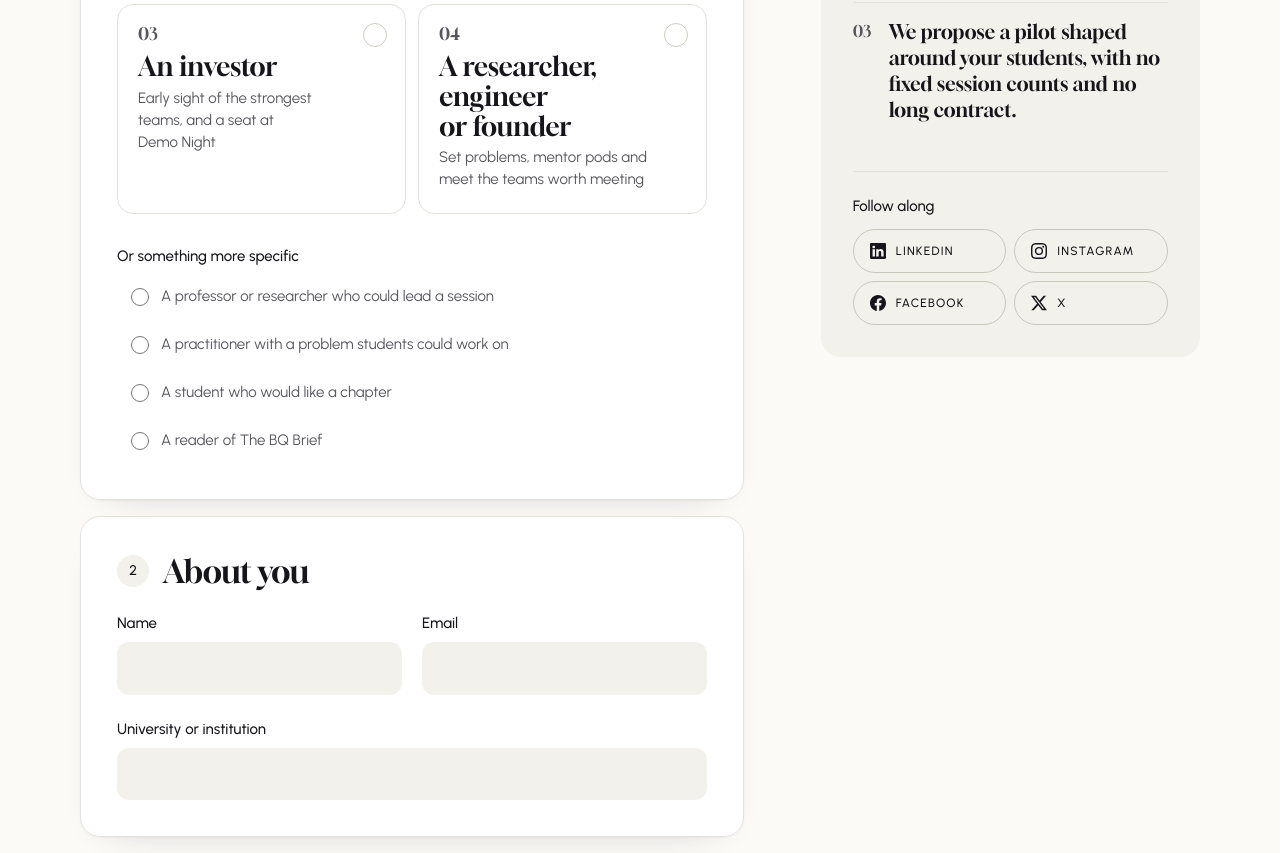
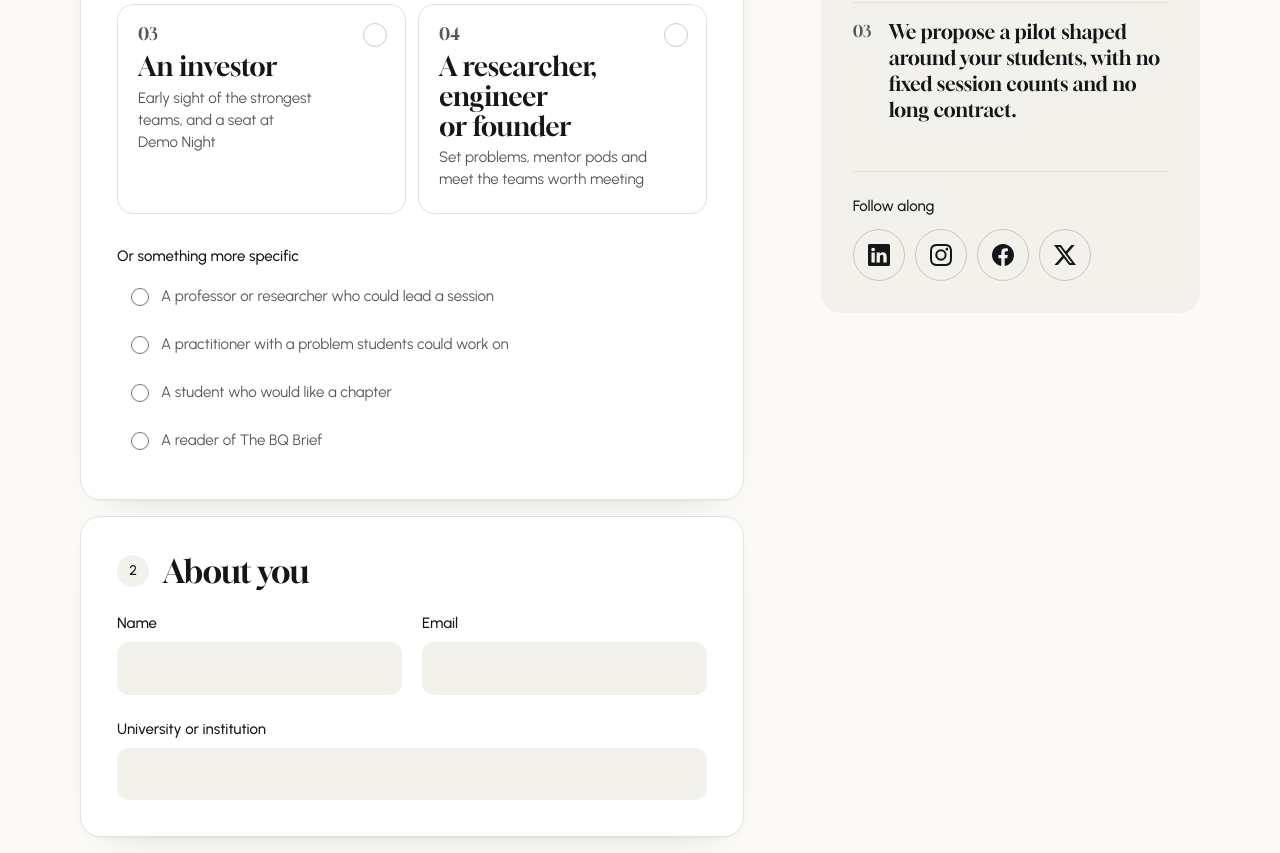
Before and after one commit to Shreyan1/bq-site, a website: page apply.html in a window 1280 px wide. Shown: the part 916-1769 px from the top of the page. Drawn offline with Linux system fonts and the light colour scheme.

Commit message:
Make the social links round icon buttons without the platform names
The names are gone from the pills and the marks are larger, so the four
sit in one row as round buttons. Each keeps its name in aria-label for
screen readers. The vermilion fill that grows from the pointer stays.

```diff
--- a/apply.html
+++ b/apply.html
@@ -525,10 +525,10 @@
           <div class="aside-follow">
             <p class="label">Follow along</p>
             <ul class="social">
-              <li><a href="https://www.linkedin.com/company/buildersquorum" target="_blank" rel="noopener" aria-label="Builders’ Quorum on LinkedIn"><svg class="social-icon" width="16" height="16" aria-hidden="true" focusable="false"><use href="assets/social.svg#linkedin"/></svg>LinkedIn</a></li>
-              <li><a href="https://www.instagram.com/buildersquorum" target="_blank" rel="noopener" aria-label="Builders’ Quorum on Instagram"><svg class="social-icon" width="16" height="16" aria-hidden="true" focusable="false"><use href="assets/social.svg#instagram"/></svg>Instagram</a></li>
-              <li><a href="https://www.facebook.com/buildersquorum" target="_blank" rel="noopener" aria-label="Builders’ Quorum on Facebook"><svg class="social-icon" width="16" height="16" aria-hidden="true" focusable="false"><use href="assets/social.svg#facebook"/></svg>Facebook</a></li>
-              <li><a href="https://x.com/BuildersQuorum" target="_blank" rel="noopener" aria-label="Builders’ Quorum on X"><svg class="social-icon" width="16" height="16" aria-hidden="true" focusable="false"><use href="assets/social.svg#twitter-x"/></svg>X</a></li>
+              <li><a href="https://www.linkedin.com/company/buildersquorum" target="_blank" rel="noopener" aria-label="Builders’ Quorum on LinkedIn"><svg class="social-icon" width="16" height="16" aria-hidden="true" focusable="false"><use href="assets/social.svg#linkedin"/></svg></a></li>
+              <li><a href="https://www.instagram.com/buildersquorum" target="_blank" rel="noopener" aria-label="Builders’ Quorum on Instagram"><svg class="social-icon" width="16" height="16" aria-hidden="true" focusable="false"><use href="assets/social.svg#instagram"/></svg></a></li>
+              <li><a href="https://www.facebook.com/buildersquorum" target="_blank" rel="noopener" aria-label="Builders’ Quorum on Facebook"><svg class="social-icon" width="16" height="16" aria-hidden="true" focusable="false"><use href="assets/social.svg#facebook"/></svg></a></li>
+              <li><a href="https://x.com/BuildersQuorum" target="_blank" rel="noopener" aria-label="Builders’ Quorum on X"><svg class="social-icon" width="16" height="16" aria-hidden="true" focusable="false"><use href="assets/social.svg#twitter-x"/></svg></a></li>
             </ul>
           </div>
         </aside>
@@ -548,10 +548,10 @@
           <p><a href="mailto:hello@buildersquorum.com">hello@buildersquorum.com</a></p>
           <h2 class="footer-title footer-follow">Follow</h2>
           <ul class="social">
-            <li><a href="https://www.linkedin.com/company/buildersquorum" target="_blank" rel="noopener" aria-label="Builders’ Quorum on LinkedIn"><svg class="social-icon" width="16" height="16" aria-hidden="true" focusable="false"><use href="assets/social.svg#linkedin"/></svg>LinkedIn</a></li>
-            <li><a href="https://www.instagram.com/buildersquorum" target="_blank" rel="noopener" aria-label="Builders’ Quorum on Instagram"><svg class="social-icon" width="16" height="16" aria-hidden="true" focusable="false"><use href="assets/social.svg#instagram"/></svg>Instagram</a></li>
-            <li><a href="https://www.facebook.com/buildersquorum" target="_blank" rel="noopener" aria-label="Builders’ Quorum on Facebook"><svg class="social-icon" width="16" height="16" aria-hidden="true" focusable="false"><use href="assets/social.svg#facebook"/></svg>Facebook</a></li>
-            <li><a href="https://x.com/BuildersQuorum" target="_blank" rel="noopener" aria-label="Builders’ Quorum on X"><svg class="social-icon" width="16" height="16" aria-hidden="true" focusable="false"><use href="assets/social.svg#twitter-x"/></svg>X</a></li>
+            <li><a href="https://www.linkedin.com/company/buildersquorum" target="_blank" rel="noopener" aria-label="Builders’ Quorum on LinkedIn"><svg class="social-icon" width="16" height="16" aria-hidden="true" focusable="false"><use href="assets/social.svg#linkedin"/></svg></a></li>
+            <li><a href="https://www.instagram.com/buildersquorum" target="_blank" rel="noopener" aria-label="Builders’ Quorum on Instagram"><svg class="social-icon" width="16" height="16" aria-hidden="true" focusable="false"><use href="assets/social.svg#instagram"/></svg></a></li>
+            <li><a href="https://www.facebook.com/buildersquorum" target="_blank" rel="noopener" aria-label="Builders’ Quorum on Facebook"><svg class="social-icon" width="16" height="16" aria-hidden="true" focusable="false"><use href="assets/social.svg#facebook"/></svg></a></li>
+            <li><a href="https://x.com/BuildersQuorum" target="_blank" rel="noopener" aria-label="Builders’ Quorum on X"><svg class="social-icon" width="16" height="16" aria-hidden="true" focusable="false"><use href="assets/social.svg#twitter-x"/></svg></a></li>
           </ul>
         </div>
         <nav aria-label="Footer">
--- a/styles.css
+++ b/styles.css
@@ -1663,10 +1663,10 @@ html:not(.js) .hero-field { display: none; }
 .reel-strip.is-moving .reel-shot img { transform: scale(1.001); transition: transform 1.2s cubic-bezier(0.16, 1, 0.3, 1), filter 1.2s cubic-bezier(0.16, 1, 0.3, 1); }
 .reel-strip.is-moving .reel-frame:hover .reel-shot img { transform: scale(1.05); filter: grayscale(1) contrast(1.12); }
 
-/* Social links: pills that carry each platform's mark and fill with vermilion from where the
-   pointer comes in, like the sectors. The deeper vermilion keeps the white label readable. */
-.social { display: grid; grid-template-columns: repeat(2, minmax(0, 1fr)); gap: 0.5rem; max-width: 20rem; margin-top: 0.75rem; }
-.social li { display: grid; }
+/* Social links: round buttons that carry each platform's mark and fill with vermilion from
+   where the pointer comes in, like the sectors. The deeper vermilion keeps the white mark
+   clear. The name lives in each link's aria-label. */
+.social { display: flex; flex-wrap: wrap; gap: 0.625rem; margin-top: 0.75rem; }
 .footer-title + .social { margin-top: 0; }
 .footer-follow { margin-top: 1.75rem; }
 .aside-follow { margin-top: 2rem; padding-top: 1.5rem; border-top: 1px solid var(--line); }
@@ -1678,17 +1678,12 @@ html:not(.js) .hero-field { display: none; }
   position: relative;
   isolation: isolate;
   overflow: hidden;
-  display: inline-flex;
-  align-items: center;
-  gap: 0.625rem;
-  min-height: 2.75rem;
-  padding: 0.5rem 1rem;
+  display: grid;
+  place-items: center;
+  width: 3.25rem;
+  height: 3.25rem;
   border: 1px solid var(--rest-line);
-  border-radius: 999px;
-  font: 500 0.75rem/1 var(--sans);
-  letter-spacing: 0.1em;
-  text-transform: uppercase;
-  text-decoration: none;
+  border-radius: 50%;
   color: var(--rest);
   transition: color 0.3s var(--ease), border-color 0.3s var(--ease);
 }
@@ -1702,10 +1697,10 @@ html:not(.js) .hero-field { display: none; }
   clip-path: circle(0% at var(--x, 50%) var(--y, 100%));
   transition: clip-path 0.45s var(--ease);
 }
-.social-icon { flex: none; width: 1rem; height: 1rem; fill: currentColor; }
+.social-icon { flex: none; width: 1.375rem; height: 1.375rem; fill: currentColor; }
 .social a:hover, .social a:focus-visible { color: var(--on-fill); border-color: var(--fill); }
 .social a:hover::before, .social a:focus-visible::before { clip-path: circle(150% at var(--x, 50%) var(--y, 100%)); }
-.social a:focus-visible { border-radius: 999px; }
+.social a:focus-visible { border-radius: 50%; }
 .site-footer .social a { --rest: var(--paper); --rest-line: var(--line); }
 @media (prefers-reduced-motion: reduce) {
   .social a, .social a::before { transition-duration: 0.01s; }
```
Also changed, not shown: 404.html (+4 -4 lines), index.html (+4 -4 lines), investors.html (+4 -4 lines), network.html (+4 -4 lines), partners.html (+4 -4 lines), universities.html (+4 -4 lines), venues.html (+4 -4 lines), README.md.
